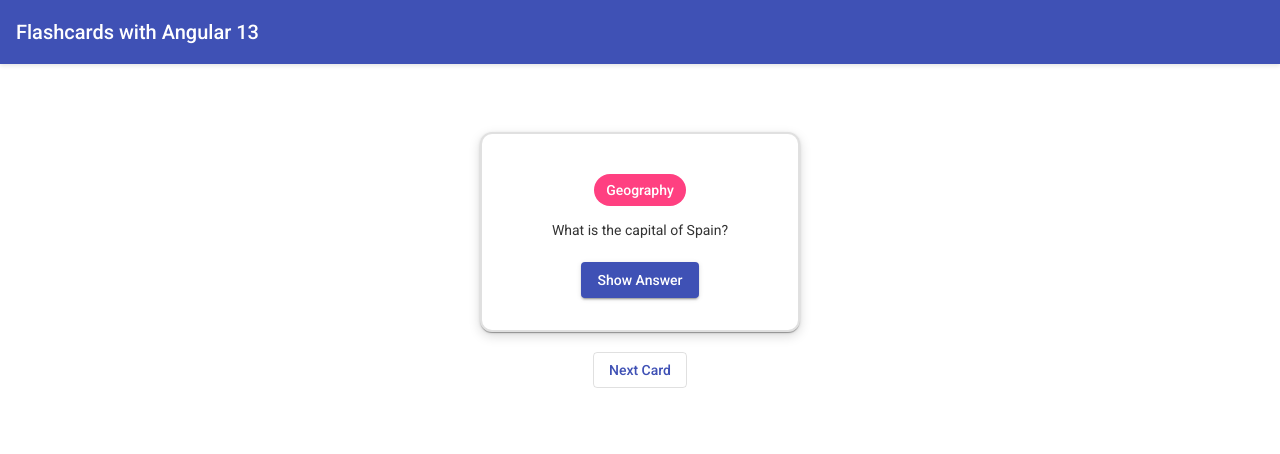
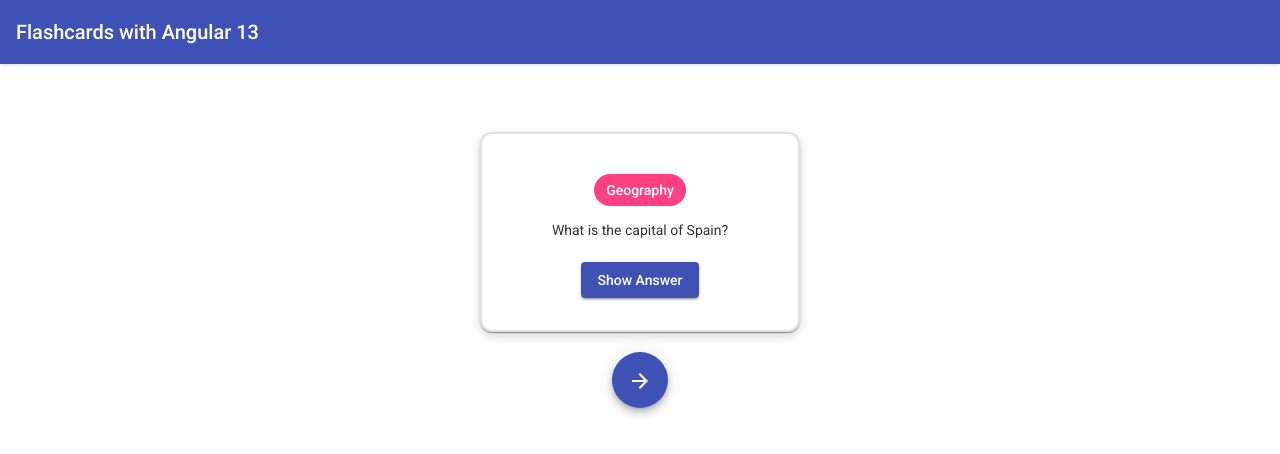
Before and after one commit to cesarcori/angular-flashcards, an Angular app: page / in a window 1280 px wide. Shown: the top 454 px of the page. Built offline with nearby package versions, Linux system fonts and the light colour scheme.

Commit message:
feat: adding button next

```diff
--- a/src/app/app.component.html
+++ b/src/app/app.component.html
@@ -9,7 +9,7 @@
 <main class="container">
     <app-flashcard [card]="currentCard!"></app-flashcard>
 
-    <button mat-stroked-button color="primary" (click)="nextCard()">
-        Next Card
+    <button mat-fab color="primary" matTooltip="Next Card" (click)="nextCard()">
+        <mat-icon>arrow_forward</mat-icon>
     </button>
 </main>
--- a/src/app/app.module.ts
+++ b/src/app/app.module.ts
@@ -9,6 +9,8 @@ import { MatToolbarModule } from '@angular/material/toolbar';
 import { MatButtonModule } from '@angular/material/button';
 import { MatCardModule } from '@angular/material/card';
 import { MatChipsModule } from '@angular/material/chips';
+import { MatIconModule } from '@angular/material/icon';
+import { MatTooltipModule } from '@angular/material/tooltip';
 
 @NgModule({
   declarations: [
@@ -22,7 +24,9 @@ import { MatChipsModule } from '@angular/material/chips';
     MatToolbarModule,
     MatButtonModule,
     MatCardModule,
-    MatChipsModule
+    MatChipsModule,
+    MatIconModule,
+    MatTooltipModule
   ],
   providers: [],
   bootstrap: [AppComponent]
```
